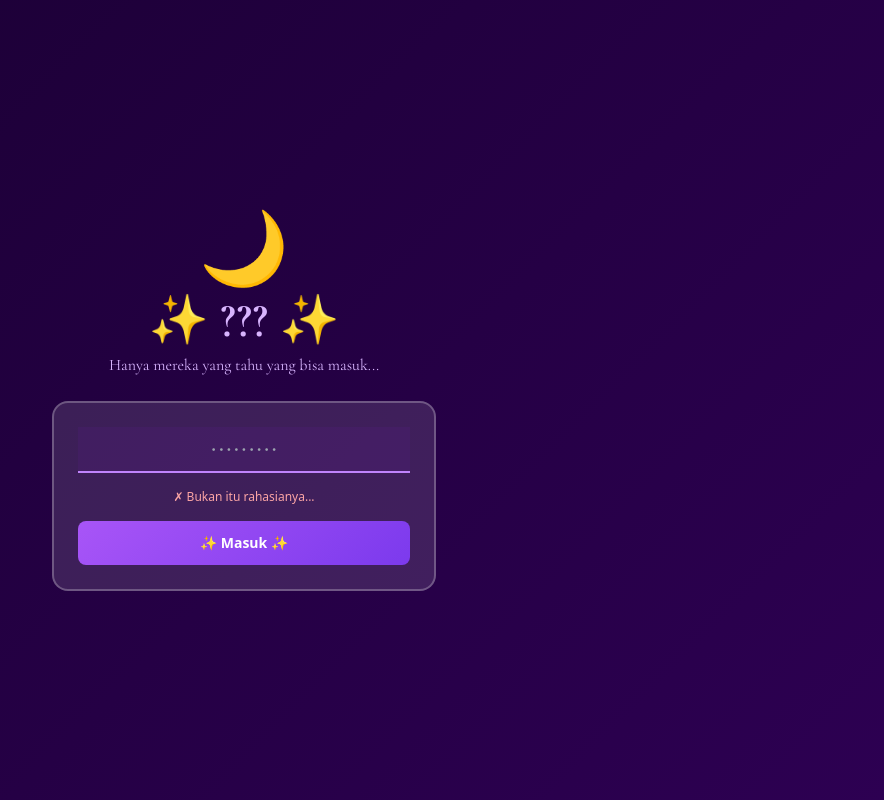
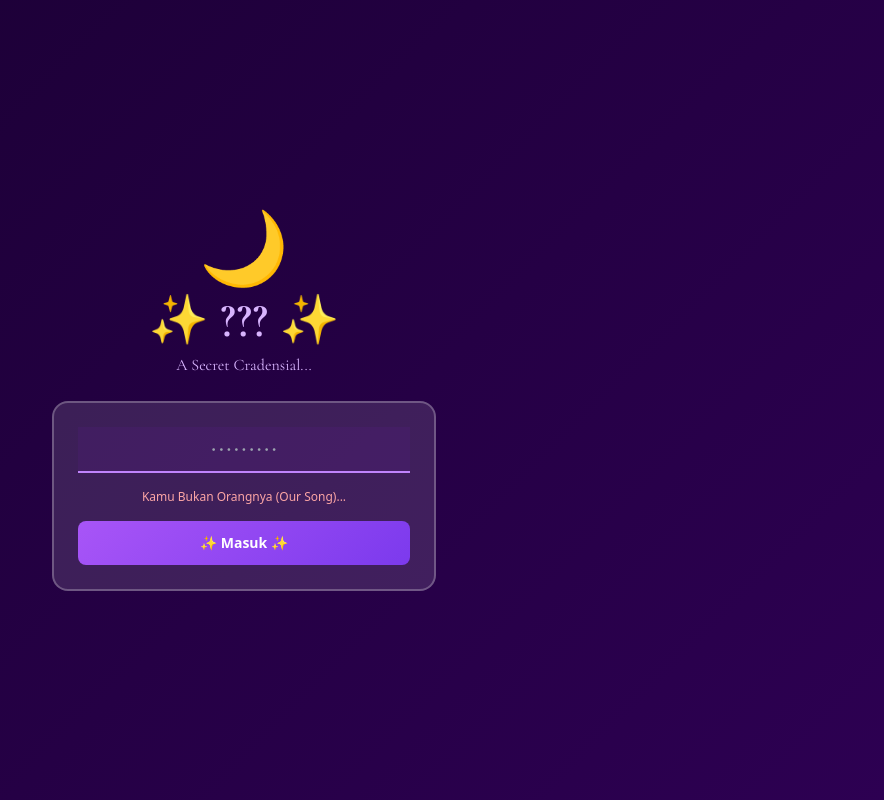
Before and after one commit to FirzaHaja/amibu, a plain HTML site: page index.html in a window 1280 px wide. Both pictures are taken after a click on the button "✨ Masuk ✨". Shown: the whole page, without its empty margins (396-1280 px from the left). Drawn offline with nearby package versions, Linux system fonts and the light colour scheme.

Commit message:
Update index.html

```diff
--- a/index.html
+++ b/index.html
@@ -95,7 +95,7 @@
             ✨ ??? ✨
           </h1>
           <p class="mystery-font text-purple-300 text-sm md:text-base mb-6">
-            Hanya mereka yang tahu yang bisa masuk...
+            A Secret Cradensial...
           </p>
           <div class="glass-effect rounded-2xl p-6">
             <input
@@ -106,7 +106,7 @@
               aria-label="Masukkan password"
             />
             <p id="password-error" class="text-red-300 text-xs mb-4 hidden">
-              ✗ Bukan itu rahasianya...
+              Kamu Bukan Orangnya (Our Song)...
             </p>
             <button
               id="enter-btn"
```
